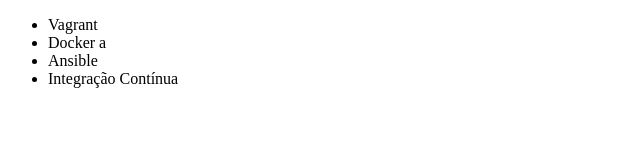
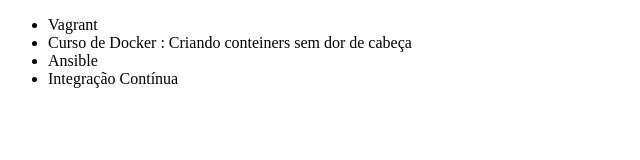
Before and after one commit to SchinThuner/estudo_2k23, a plain HTML site: page index.html in a window 1280 px wide. Shown: the whole page, without its empty margins (0-640 px from the left). Drawn offline with Linux system fonts and the light colour scheme.

Commit message:
resolvendo conflitos

```diff
--- a/index.html
+++ b/index.html
@@ -9,7 +9,7 @@
 <body>
    <ul>
     <li>Vagrant</li>
-    <li>Docker a</li>
+    <li>Curso de Docker : Criando conteiners sem dor de cabeça</li>
     <li>Ansible</li>
     <li>Integração Contínua</li>
    </ul>
```
